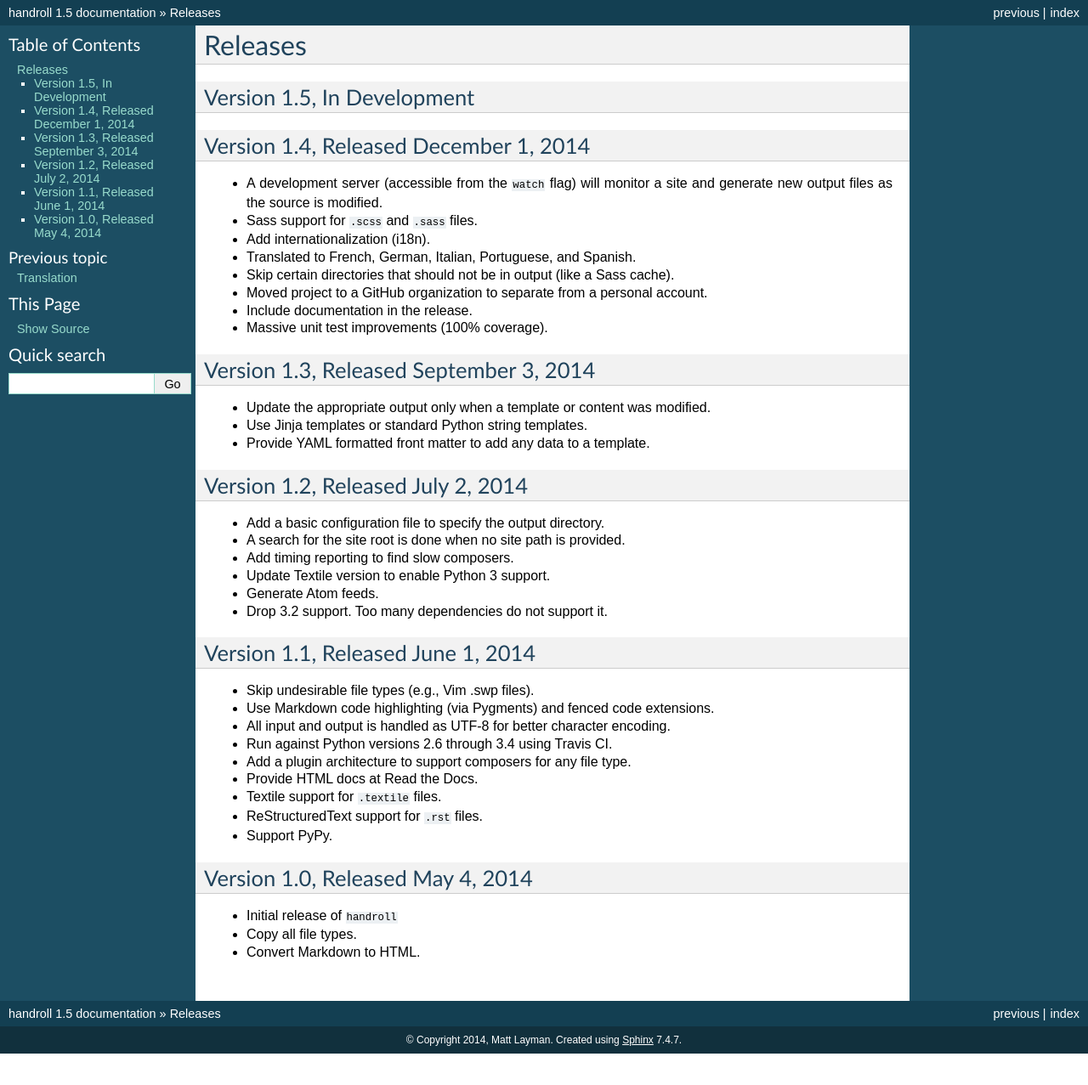
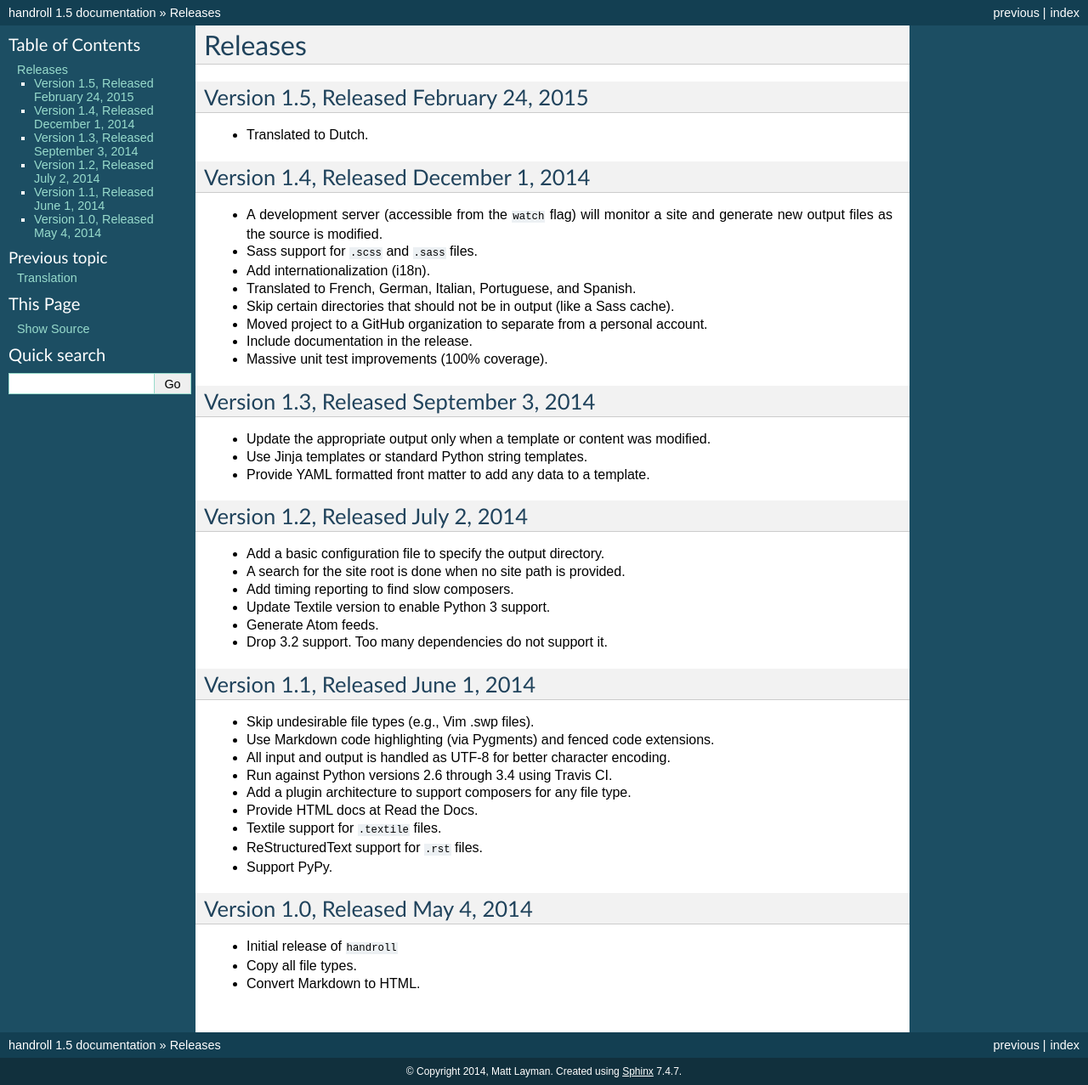
Before and after one commit to handroll/handroll, a Sphinx documentation site: the page built from docs/releases.rst, in a window 1280 px wide. Shown: the whole page at 85% size. Built offline with Sphinx 7.4.7, drawn with Linux system fonts in a browser that asks for light colours; before the commit the page ends 1240 px from its top, so only the background shows below that.

Commit message:
Add the Dutch language translation.

```diff
--- a/docs/releases.rst
+++ b/docs/releases.rst
@@ -1,8 +1,10 @@
 Releases
 ========
 
-Version 1.5, In Development
----------------------------
+Version 1.5, Released February 24, 2015
+---------------------------------------
+
+* Translated to Dutch.
 
 Version 1.4, Released December 1, 2014
 --------------------------------------
--- a/transifex.py
+++ b/transifex.py
@@ -12,6 +12,7 @@ LANGUAGES = [
     'es',
     'fr',
     'it',
+    'nl',
     'pt_BR',
 ]
 
```
Also changed, not shown: .travis.yml, 2 other files.
